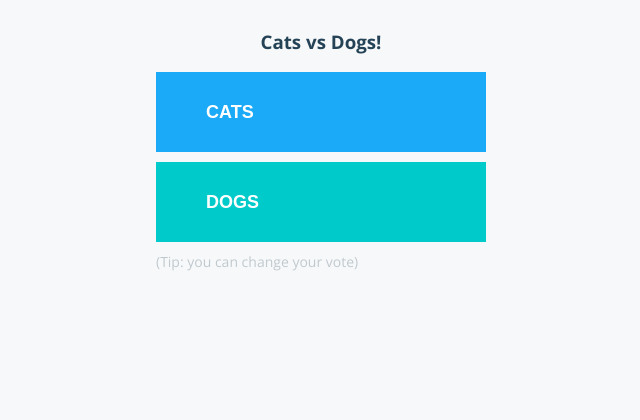
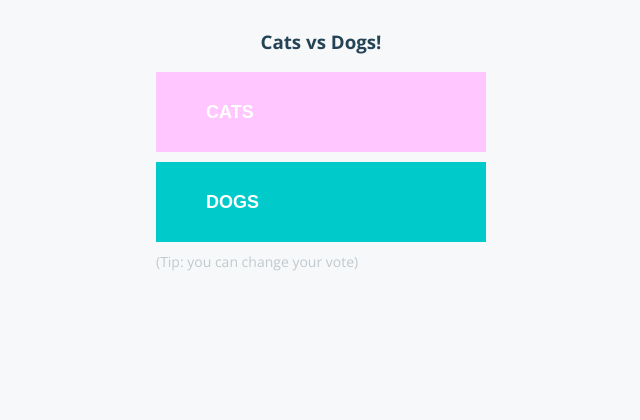
Before and after one commit to voting-app-example/vote, a Flask app: page / in a window 1280 px wide. Shown: the top 420 px of the page, without its empty margins (319-959 px from the left). Run offline with Flask 2, Linux system fonts and the light colour scheme; some libraries are stand-ins or nearby versions.

Commit message:
✨ feat: update button color

```diff
--- a/static/stylesheets/style.css
+++ b/static/stylesheets/style.css
@@ -28,7 +28,8 @@ button i{
 }
 
 button.a{
-  background-color: #1aaaf8;
+  /* background-color: #1aaaf8; */
+  background-color: #ffc6ff;
 }
 
 button.b{
```
